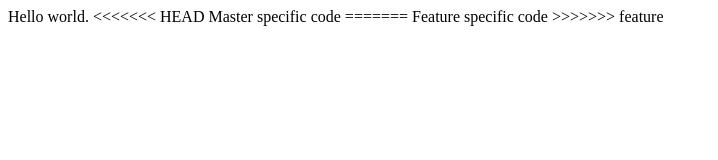
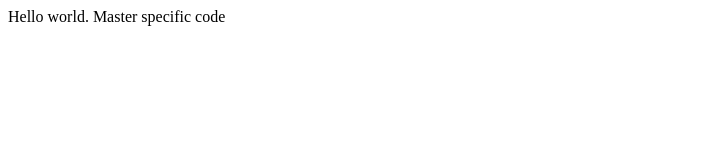
Before and after one commit to swhibley11/my_website, a plain HTML site: page index.html in a window 1280 px wide. Shown: the whole page, without its empty margins (0-718 px from the left). Drawn offline with Linux system fonts and the light colour scheme.

Commit message:
Revert "Merge branch 'feature'"
This reverts commit fa8c420d96cfd2ba363b19664dc4ffbaf65e8009, reversing
changes made to e2bde3175630964a24e157caa5a4dd5801412423.

```diff
--- a/index.html
+++ b/index.html
@@ -6,10 +6,6 @@
   <body>
     Hello world.
 
-<<<<<<< HEAD
     Master specific code
-=======
-    Feature specific code
->>>>>>> feature
   </body>
 </html>
```
